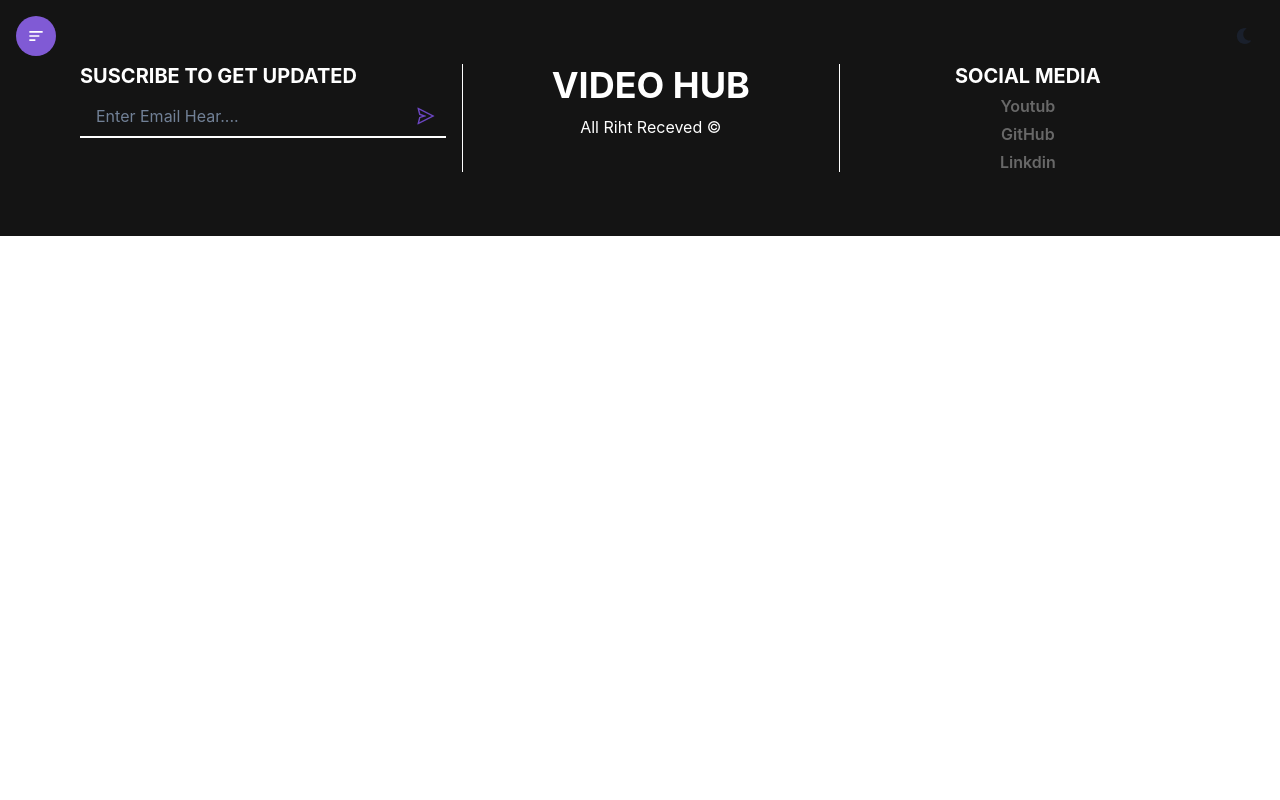
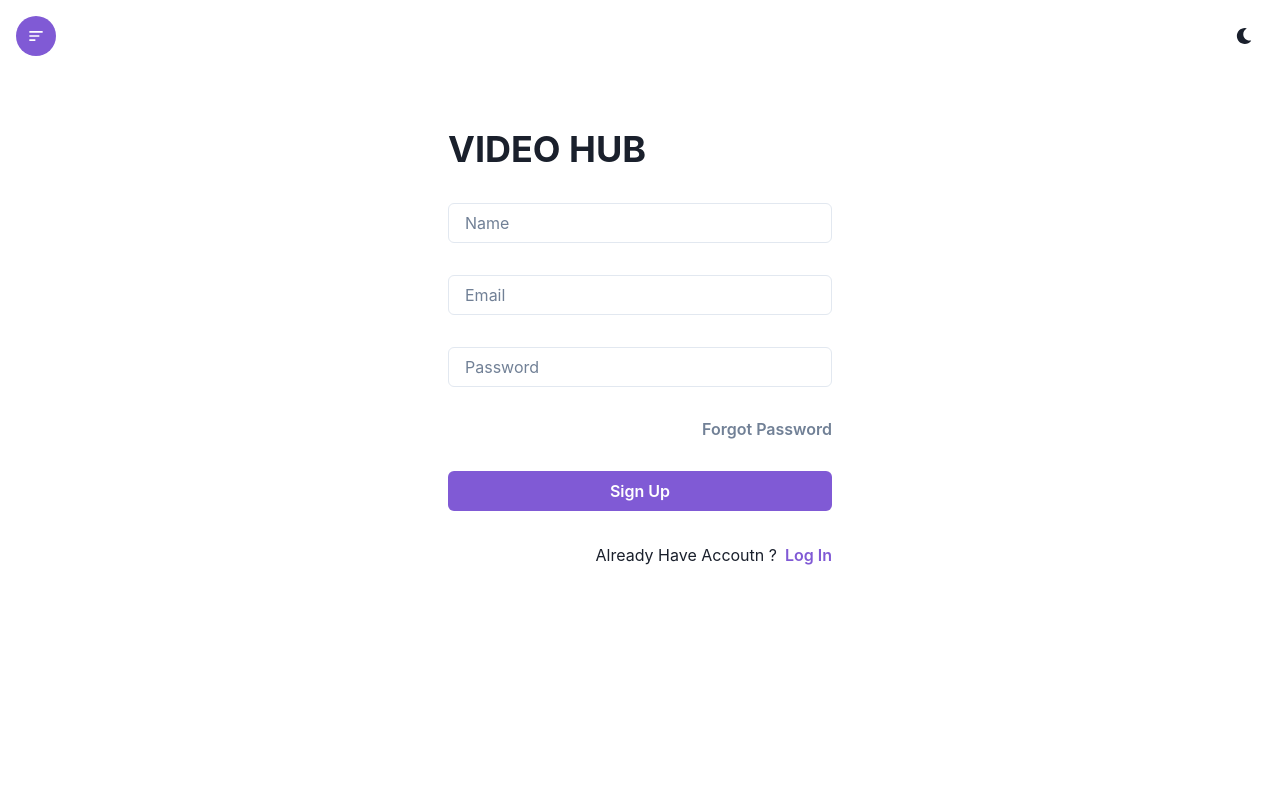
Before and after one commit to karandave06/video_hub, a React (Vite) app: page /signup in a window 1280 px wide. Shown: the top 800 px of the page. Built offline with nearby package versions, Linux system fonts and the light colour scheme.

Commit message:
my video hub is complated

```diff
--- a/index.html
+++ b/index.html
@@ -2,9 +2,9 @@
 <html lang="en">
   <head>
     <meta charset="UTF-8" />
-    <link rel="icon" type="image/svg+xml" href="/vite.svg" />
+    <link rel="icon" type="image/svg+xml" href="https://cdn.iconscout.com/icon/free/png-256/free-video-play-button-461759.png" />
     <meta name="viewport" content="width=device-width, initial-scale=1.0" />
-    <title>Vite + React</title>
+    <title>Video Hub</title>
   </head>
   <body>
     <div id="root"></div>
--- a/src/App.jsx
+++ b/src/App.jsx
@@ -3,6 +3,10 @@ import {Routes,Route,BrowserRouter} from 'react-router-dom'
 import Header from './Components/Header'
 import Home from './Components/Home'
 import Footer from './Components/Footer'
+import Video from './Components/Video'
+import Uplode from './Components/Uplode'
+import Login from './Components/Login'
+import Signup from './Components/Signup'
 
 function App() {
 
@@ -13,6 +17,11 @@ function App() {
  <Header />
  <Routes>
   <Route path={'/'} element={<Home />} />
+   <Route path='/videos' element = { <Video />}  />
+   <Route path='/upload' element={<Uplode />}/>
+   <Route path='/login' element={<Login />}/>
+   <Route path='/signup' element={<Signup />}/>
+
  </Routes>
  <Footer />
  </BrowserRouter>
--- /dev/null
+++ b/src/Components/Login.jsx
@@ -0,0 +1,56 @@
+import { Button,Text, Container, Heading, Input, VStack } from "@chakra-ui/react"
+import { Link } from "react-router-dom"
+
+
+
+const Login = () => {
+  return (
+    <Container  maxW={'container.xl'} h={'100vh'} p='16'>
+    <form >
+
+  <VStack alignItems={'strech'} spacing={'8'} w={['full','96']} m={'auto'} my={'16'}>
+<Heading>
+    Welcome Back
+</Heading>
+
+<Input placeholder="Email"
+    type="email"
+    required
+    focusBorderColor="purple.500"
+  autoComplete="off"
+/>
+
+<Input placeholder="Password"
+    type="password"
+    required
+  autoComplete="off"
+
+    focusBorderColor="purple.500"
+/>
+
+<Button variant={'link'}
+alignSelf={'flex-end'}>
+    <Link to={'/forgotpassword'} >Forgot Password</Link>
+</Button>
+
+<Button colorScheme="purple" type="submit">
+    Login
+</Button>
+
+<Text textAlign={'right'}>
+
+
+New User ?
+
+<Button variant={'link'} ml={'4'} colorScheme="purple" type="submit">
+   <Link to={'/signup'}>SignUp</Link>
+</Button>
+
+</Text>
+  </VStack>
+    </form>
+    </Container>
+  )
+}
+
+export default Login
--- /dev/null
+++ b/src/Components/Signup.jsx
@@ -0,0 +1,64 @@
+import { Button,Text, Container, Heading, Input, VStack } from "@chakra-ui/react"
+import { Link } from "react-router-dom"
+
+
+
+const Signup = () => {
+  return (
+    <Container  maxW={'container.xl'} h={'100vh'} p='16'>
+    <form >
+
+  <VStack alignItems={'strech'} spacing={'8'} w={['full','96']} m={'auto'} my={'16'}>
+<Heading>
+   VIDEO HUB
+</Heading>
+
+<Input placeholder="Name"
+    type="name"
+    required
+    focusBorderColor="purple.500"
+  autoComplete="off"
+/>
+
+
+<Input placeholder="Email"
+    type="email"
+    required
+    focusBorderColor="purple.500"
+  autoComplete="off"
+/>
+
+<Input placeholder="Password"
+    type="password"
+    required
+  autoComplete="off"
+
+    focusBorderColor="purple.500"
+/>
+
+<Button variant={'link'}
+alignSelf={'flex-end'}>
+    <Link to={'/forgotpassword'} >Forgot Password</Link>
+</Button>
+
+<Button colorScheme="purple" type="submit">
+  Sign Up
+</Button>
+
+<Text textAlign={'right'} >
+
+
+Already Have Accoutn ?
+
+<Button variant={'link'} ml={'2'}  colorScheme="purple" type="submit">
+   <Link to={'/login'}> Log In</Link>
+</Button>
+
+</Text>
+  </VStack>
+    </form>
+    </Container>
+  )
+}
+
+export default Signup
--- /dev/null
+++ b/src/Components/Uplode.jsx
@@ -0,0 +1,35 @@
+ import { Button, Container, HStack, Input, VStack } from "@chakra-ui/react"
+ import {AiOutlineCloudUpload} from 'react-icons/ai'
+
+const Uplode = () => {
+  return (
+    <Container  maxW={'container.xl'} p="16" h="100vh">
+      <VStack color={'purple.500'} h={'100vh'} justifyContent={'center'}>
+      <AiOutlineCloudUpload size={'10vmax'}/>
+
+        <form>
+      <HStack>
+            <Input required type={"file" }
+                   css={{
+                "&::file-selector-button": {
+                    border:"none",
+                    width:"calc(100% + 36px)",
+                    height:"100%",
+                    marginLeft:"-18px",
+                    color:"purple",
+                    background:"white"
+                }
+            }}
+            /><Button colorScheme={'purple'}
+
+
+            >Upload</Button>
+
+      </HStack>
+        </form>
+      </VStack>
+    </Container>
+  )
+}
+
+export default Uplode
--- a/src/Components/Video.jsx
+++ b/src/Components/Video.jsx
@@ -1,9 +1,45 @@
+import { Heading, Stack, VStack,Text, Button } from "@chakra-ui/react"
+import { useState } from "react"
+
+const videosArr = [
+  'https://player.vimeo.com/progressive_redirect/playback/689949818/rendition/540p?loc=external&oauth2_token_id=1027659655&signature=cf602155bf49e4e74db6f2ec9d4ecf067fbab44c4295a8950d58ecdb88910882',
+  'https://player.vimeo.com/progressive_redirect/playback/697718184/rendition/360p?loc=external&oauth2_token_id=1027659655&signature=26d69c3df603d083fedd663acaab4d35a33444d11033a626864cf1e578e136cf',
+  'https://player.vimeo.com/external/510850877.hd.mp4?s=d5e9ed9ea40ba755e28512cce6c1ad00d92506f7&profile_id=174',
+  'https://player.vimeo.com/external/577442929.hd.mp4?s=95231c8a7fe2066ffb640204591b01a6c326b97c&profile_id=174',
+  'https://player.vimeo.com/progressive_redirect/playback/689925384/rendition/360p?loc=external&oauth2_token_id=1027659655&signature=5a819f11298d53cc1ed85837342f47ea61c8f95b9aeeb0c38edab72a80e0db78',
+  'https://player.vimeo.com/progressive_redirect/playback/688648666/rendition/720p?loc=external&oauth2_token_id=1027659655&signature=070a16d4b244bc11c2bd17b03e04e50460be3d2726ed554959a49fc05dbd0281',
+  'https://player.vimeo.com/progressive_redirect/playback/690770660/rendition/720p?loc=external&oauth2_token_id=1027659655&signature=3a048039957fd878fc72b809b9a0e5f2102eded879a83e00784ecd3ba5123614',
+];
+
 
 const Video = () => {
+  const [videourl,setvideourl] = useState(videosArr[0])
   return (
-    <div>
+    <Stack direction={[ 'column', 'row']} h={'100vh'}>
 
-    </div>
+      <VStack  w={'full'}>
+
+      <video src={videourl} controls style={{width:"100%"}}></video>
+
+
+      </VStack>
+
+
+
+
+      <VStack p={'8'} spacing={'8'} w={['full', 'xl']} alignItems={'stretch'}>
+      {
+        videosArr.map((item,index)=>(
+          <Button key={index} variant={'ghost'} colorScheme="purple" onClick={()=>setvideourl(item)}>
+      Lacture {index+1}
+      </Button>
+        ))
+      }
+
+
+
+      </VStack>
+    </Stack>
   )
 }
 
--- a/src/style/Home.scss
+++ b/src/style/Home.scss
@@ -2,7 +2,8 @@
 img{
     height:100%;
     width: auto;
-    background-size: cover;
+    // background-size: cover;
+    object-fit: cover;
     background-position: center;
 }
 
```
